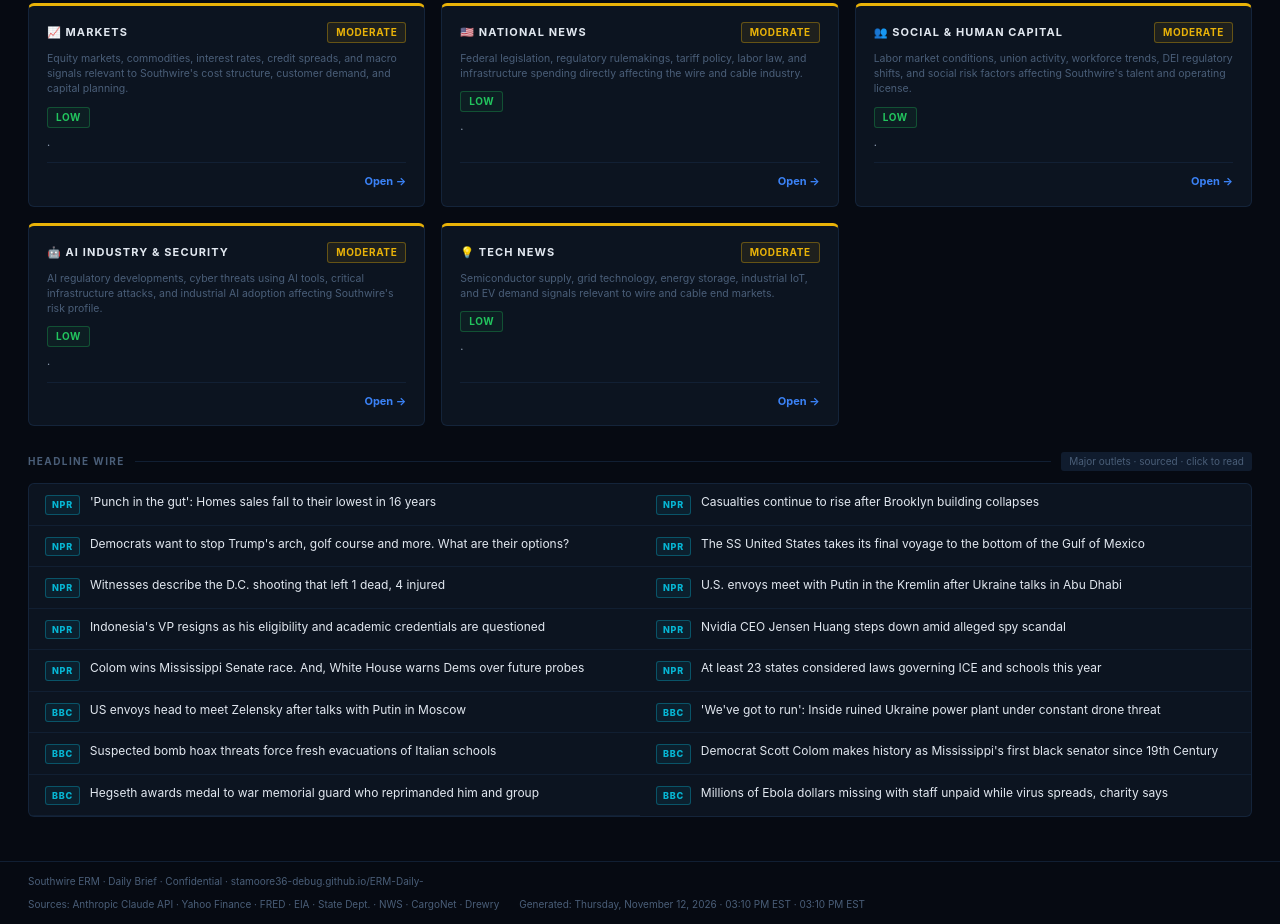
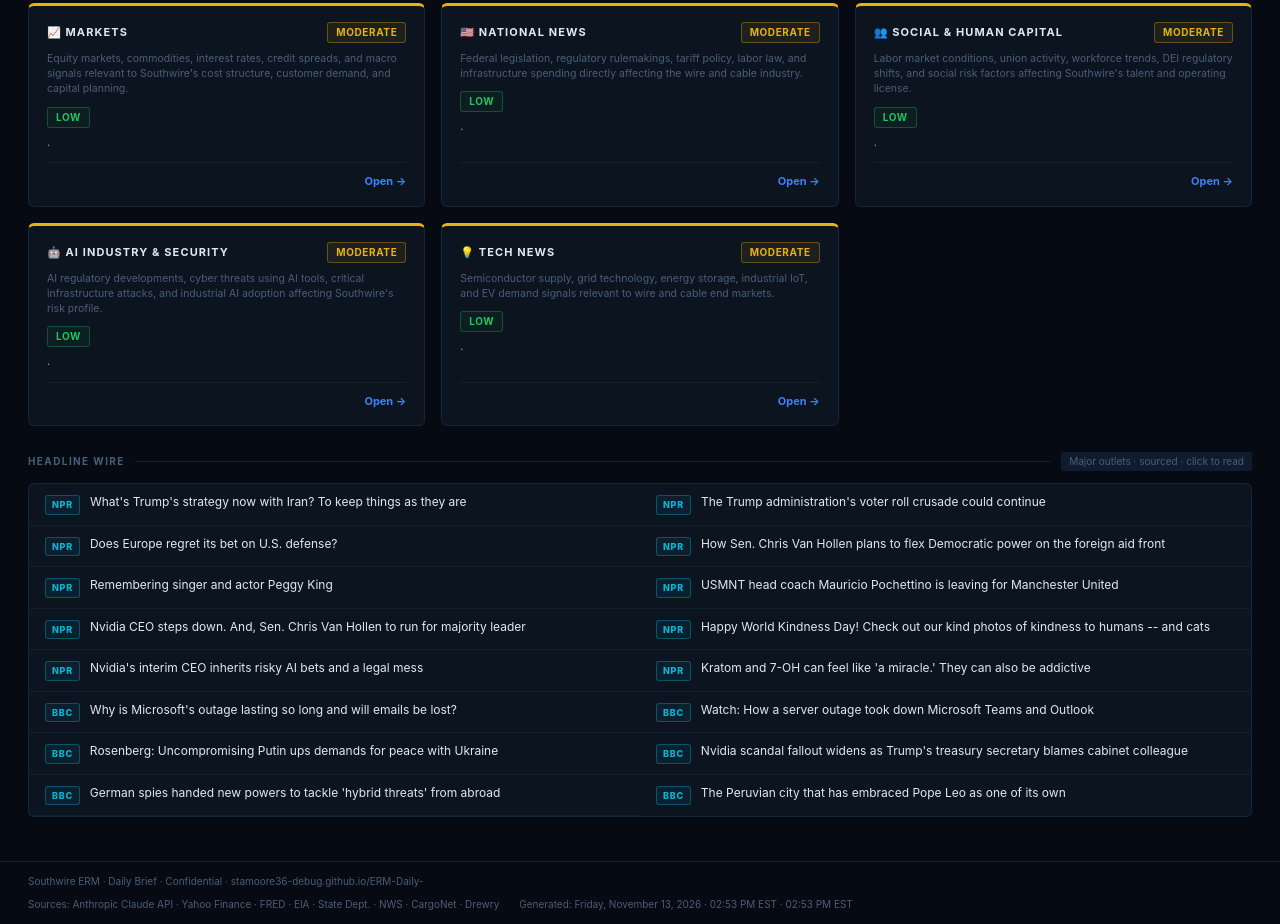
Before and after one commit to stamoore36-debug/ERM-Daily-, a plain HTML site: page index.html in a window 1280 px wide. Shown: the part 1091-2015 px from the top of the page. Drawn offline with Linux system fonts and the light colour scheme.

Commit message:
ERM Daily Brief: 2026-11-13 19:55 UTC

```diff
--- a/index.html
+++ b/index.html
@@ -203,9 +203,9 @@
 
 <script>window.__D = {
   "meta": {
-    "date": "Thursday, November 12, 2026 · 03:10 PM EST",
-    "dateShort": "Nov 12, 2026",
-    "runTime": "03:10 PM EST",
+    "date": "Friday, November 13, 2026 · 02:53 PM EST",
+    "dateShort": "Nov 13, 2026",
+    "runTime": "02:53 PM EST",
     "posture": "ELEVATED",
     "postureSev": "high",
     "counts": {
@@ -219,7 +219,7 @@
     {
       "category": "US Equities",
       "name": "S&P 500",
-      "value": "7,595.98",
+      "value": "7,546.85",
       "unit": "Index · daily close",
       "note": "Broad equity risk-on/risk-off signal. High VIX or S&P drawdown signals demand risk for Southwire construction end markets.",
       "change": "▼ 0.00% day-over-day",
@@ -229,8 +229,8 @@
     {
       "category": "Energy",
       "name": "Brent Crude",
-      "value": "$95.96 /bbl",
-      "unit": "WTI $88.89 /bbl",
+      "value": "$95.86 /bbl",
+      "unit": "WTI $88.70 /bbl",
       "note": "Energy costs affect Southwire manufacturing and logistics. Sustained Brent >$90 pressures freight and resin input costs.",
       "change": "▼ 0.00% day-over-day",
       "changeSev": "good",
@@ -239,8 +239,8 @@
     {
       "category": "Critical Input",
       "name": "Copper (LME)",
-      "value": "$6.19 /lb",
-      "unit": "($13,642 /MT) · LME spot",
+      "value": "$6.08 /lb",
+      "unit": "($13,395 /MT) · LME spot",
       "note": "Primary raw material. Copper content of wire drives COGS. Sustained elevation compresses margin unless hedged or repriced.",
       "change": "▼ 0.00% day-over-day",
       "changeSev": "good",
@@ -249,7 +249,7 @@
     {
       "category": "Critical Input",
       "name": "Aluminum (LME)",
-      "value": "$3,136.50 /lb",
+      "value": "$3,127.50 /lb",
       "unit": "LME spot · Midwest premium add",
       "note": "Key input for aluminum wire and cable. Price signals secondary cost pressure and hedge calendar triggers.",
       "change": "▼ 0.00% day-over-day",
@@ -269,7 +269,7 @@
     {
       "category": "Volatility",
       "name": "VIX",
-      "value": "18.57",
+      "value": "19.03",
       "unit": "CBOE Volatility Index",
       "note": "Equity market fear gauge. VIX >25 indicates risk-off environment; monitor customer demand signals and receivables.",
       "change": "▼ 0.00% day-over-day",
@@ -279,7 +279,7 @@
     {
       "category": "Macro",
       "name": "Natural Gas",
-      "value": "$3.350 /MMBtu",
+      "value": "$3.241 /MMBtu",
       "unit": "Henry Hub futures",
       "note": "Energy input for manufacturing and logistics. Sustained elevation pressures margin. Drives residential heating demand indirectly.",
       "change": "▼ 0.00% day-over-day",
@@ -289,7 +289,7 @@
     {
       "category": "Safe Haven",
       "name": "Gold",
-      "value": "$3,886 /oz",
+      "value": "$3,879 /oz",
       "unit": "COMEX spot",
       "note": "Risk sentiment indicator. Gold >$3,000 with VIX elevation signals macro uncertainty that may dampen CapEx spending by customers.",
       "change": "▼ 0.00% day-over-day",
@@ -300,12 +300,11 @@
   "charts": [
     {
       "name": "S&P 500 · 30d",
-      "value": "7,595.98",
+      "value": "7,546.85",
       "chg": "0.0%",
       "bad": false,
-      "range": "30d range: 7,353.73 – 7,807.24",
+      "range": "30d range: 7,353.73 – 7,805.45",
       "pts": [
-        7807.2402,
         7805.4502,
         7718.9399,
         7744.0601,
@@ -328,17 +327,17 @@
         7549.9399,
         7520.9302,
         7619.3799,
-        7595.9302
+        7592.3999,
+        7547.1401
       ]
     },
     {
       "name": "Brent Crude · 30d",
-      "value": "95.96",
+      "value": "95.86",
       "chg": "0.0%",
       "bad": true,
       "range": "30d range: 91.49 – 117.64",
       "pts": [
-        106.65,
         105.69,
         106.06,
         105.92,
@@ -361,17 +360,17 @@
         92.57,
         91.49,
         92.76,
-        95.96
+        95.82,
+        95.86
       ]
     },
     {
       "name": "Gold · 30d",
-      "value": "3,886.30",
+      "value": "3,878.60",
       "chg": "0.0%",
       "bad": false,
-      "range": "30d range: 3,886.30 – 4,190.60",
+      "range": "30d range: 3,878.40 – 4,181.10",
       "pts": [
-        4190.6001,
         4177.2998,
         4107.8999,
         4170.1001,
@@ -394,17 +393,17 @@
         4114.5,
         4030.2,
         4000.5,
-        3886.3
+        3885.3,
+        3878.3999
       ]
     },
     {
       "name": "VIX · 30d",
-      "value": "18.57",
+      "value": "19.03",
       "chg": "0.0%",
       "bad": true,
-      "range": "30d range: 15.21 – 28.18",
+      "range": "30d range: 15.27 – 28.18",
       "pts": [
-        15.21,
         15.27,
         16.87,
         16.46,
@@ -427,17 +426,17 @@
         19.92,
         19.46,
         17.49,
-        18.56
+        18.7,
+        19.03
       ]
     },
     {
       "name": "Copper (LME) · 30d",
-      "value": "6.19",
+      "value": "6.08",
       "chg": "0.0%",
       "bad": true,
-      "range": "30d range: 6.19 – 6.70",
+      "range": "30d range: 6.08 – 6.68",
       "pts": [
-        6.6985,
         6.678,
         6.6115,
         6.5115,
@@ -460,122 +459,123 @@
         6.3285,
         6.2195,
         6.2745,
-        6.189
+        6.1825,
+        6.0755
       ]
     }
   ],
   "wire": [
     {
       "outlet": "NPR",
-      "title": "'Punch in the gut': Homes sales fall to their lowest in 16 years",
-      "url": "https://www.npr.org/2026/11/12/nx-s1-6038940/punch-in-the-gut-homes-sales-fall-to-their-lowest-in-16-years",
-      "summary": "Existing homes sales in October declined 8.8% from a year earlier, according to the National Association of Realtors.",
-      "pub_date": "Thu, 12 Nov 2026 13:44:00 -0500"
+      "title": "What's Trump's strategy now with Iran? To keep things as they are",
+      "url": "https://www.npr.org/2026/11/13/g-s1-153578/whats-trumps-strategy-now-with-iran-to-keep-things-as-they-are",
+      "summary": "Trump says \"status quo\" is what Gulf Arab allies want as Iran war hits stalemate and midterms force pivot from threats of attacks to economic pressure",
+      "pub_date": "Fri, 13 Nov 2026 14:02:04 -0500"
     },
     {
       "outlet": "NPR",
-      "title": "Casualties continue to rise after Brooklyn building collapses",
-      "url": "https://www.npr.org/sections/the-picture-show/2026/11/12/g-s1-153229/brooklyn-building-collapse-photos",
-      "summary": "First responders continue to search for survivors after a building in Brooklyn collapsed, leaving at least eight dead and dozens injured.",
-      "pub_date": "Thu, 12 Nov 2026 13:15:00 -0500"
+      "title": "The Trump administration's voter roll crusade could continue",
+      "url": "https://www.npr.org/2026/11/13/nx-s1-6034016/voter-fraud-search-trump-california",
+      "summary": "Election officials are preparing for the Trump administration's pressure tactics over potential noncitizens on state voter rolls to continue, though recent court rulings pose new obstacles.",
+      "pub_date": "Fri, 13 Nov 2026 12:00:00 -0500"
     },
     {
       "outlet": "NPR",
-      "title": "Democrats want to stop Trump's arch, golf course and more. What are their options?",
-      "url": "https://www.npr.org/2026/11/12/nx-s1-6034539/democrats-congress-trump-arch-ballroom-funding-oversight",
-      "summary": "As Trump's arch and other projects make their way through the courts, many critics are looking to Congress to stop them. Democrats have a few tools, including funding and oversight.",
-      "pub_date": "Thu, 12 Nov 2026 12:13:54 -0500"
+      "title": "Does Europe regret its bet on U.S. defense?",
+      "url": "https://www.npr.org/sections/planet-money/2026/11/13/nx-s1-6039196/does-europe-regret-its-bet-on-u-s-defense",
+      "summary": "Europe bet big on American defense technology and they're now paying the price. Years-long backlogs are underway due to production delays and the U.S. own military needs.",
+      "pub_date": "Fri, 13 Nov 2026 11:17:43 -0500"
     },
     {
       "outlet": "NPR",
-      "title": "The SS United States takes its final voyage to the bottom of the Gulf of Mexico",
-      "url": "https://www.npr.org/2026/11/12/g-s1-153219/the-deliberate-sinking-of-the-ss-united-states",
-      "summary": "A ship bigger than the Titanic is being sunk off the coast of Florida to make an artificial reef.",
-      "pub_date": "Thu, 12 Nov 2026 11:20:04 -0500"
+      "title": "How Sen. Chris Van Hollen plans to flex Democratic power on the foreign aid front",
+      "url": "https://www.npr.org/2026/11/13/g-s1-153350/senator-chris-van-hollen-global-health-development-aid",
+      "summary": "He's the ranking member of the Senate Foreign Relations Subcommittee that oversees health aid and he's just announced he's running for Majority Leader. He spoke to NPR about his foreign aid vision.",
+      "pub_date": "Fri, 13 Nov 2026 10:46:35 -0500"
     },
     {
       "outlet": "NPR",
-      "title": "Witnesses describe the D.C. shooting that left 1 dead, 4 injured",
-      "url": "https://www.npr.org/2026/11/12/nx-s1-6038860/dc-logan-circle-shooting",
-      "summary": "A gunman opened fire at a gym in Washington, D.C.'s Logan Circle Thursday morning. One person has been confirmed killed and four others injured. The gunman is dead, according to police.",
-      "pub_date": "Thu, 12 Nov 2026 11:12:53 -0500"
+      "title": "Remembering singer and actor Peggy King",
+      "url": "https://www.npr.org/2026/11/13/nx-s1-6038917/remembering-singer-and-actor-peggy-king",
+      "summary": "King, who died Oct. 25, got her start singing in big bands in the 1950s. She had a string of hits, a contract with MGM and was a popular fixture on TV variety shows. Originally broadcast in 1983.",
+      "pub_date": "Fri, 13 Nov 2026 08:35:22 -0500"
     },
     {
       "outlet": "NPR",
-      "title": "U.S. envoys meet with Putin in the Kremlin after Ukraine talks in Abu Dhabi",
-      "url": "https://www.npr.org/2026/11/12/nx-s1-6038809/us-envoys-meet-putin-russia-ukraine-war-talks",
-      "summary": "Jared Kushner and Steve Witkoff went to the Kremlin to brief Russian President Vladimir Putin and are scheduled to fly later to Ireland for talks with Ukrainian President Volodymyr Zelenskyy.",
-      "pub_date": "Thu, 12 Nov 2026 10:26:34 -0500"
+      "title": "USMNT head coach Mauricio Pochettino is leaving for Manchester United",
+      "url": "https://www.npr.org/2026/11/13/nx-s1-6038932/mauricio-pochettino-usmnt-manchester-united",
+      "summary": "Mauricio Pochettino is out as head coach of the U.S. men's national soccer team. Pochettino led the U.S. to the round of 16 at last year's World Cup. He's departing to coach Manchester United.",
+      "pub_date": "Fri, 13 Nov 2026 08:32:23 -0500"
     },
     {
       "outlet": "NPR",
-      "title": "Indonesia's VP resigns as his eligibility and academic credentials are questioned",
-      "url": "https://www.npr.org/2026/11/12/g-s1-153190/indonesias-vp-resigns-as-his-eligibility-and-academic-credentials-are-questioned",
-      "summary": "Raka is the son of former President Joko Widodo. The Constitutional Court and the Supreme Court ruled last month that the documents that Raka submitted regarding his overseas education didn't meet election requirements.",
-      "pub_date": "Thu, 12 Nov 2026 09:22:50 -0500"
+      "title": "Nvidia CEO steps down. And, Sen. Chris Van Hollen to run for majority leader",
+      "url": "https://www.npr.org/2026/11/13/g-s1-153532/up-first-newsletter-nvidia-jensen-huang-colette-kress-ukraine-russia-chris-van-hollen",
+      "summary": "Nvidia's chief financial officer has been appointed interim CEO after Jensen Huang stepped down from the role. And, Sen. Chris Van Hollen says he will challenge Chuck Schumer for majority leader.",
+      "pub_date": "Fri, 13 Nov 2026 07:07:12 -0500"
     },
     {
       "outlet": "NPR",
-      "title": "Nvidia CEO Jensen Huang steps down amid alleged spy scandal",
-      "url": "https://www.npr.org/2026/11/12/nx-s1-6037833/jensen-huang-nvidia-stepped-down",
-      "summary": "Huang co-founded the chipmaker Nvidia, which has become one of the driving forces behind the AI boom. But reports that he may have had an affair with an alleged Chinese spy quickly sank his career.",
-      "pub_date": "Thu, 12 Nov 2026 09:17:20 -0500"
+      "title": "Happy World Kindness Day! Check out our kind photos of kindness to humans -- and cats",
+      "url": "https://www.npr.org/2026/11/13/g-s1-153274/world-kindness-day-altruism-generosity",
+      "summary": "Friday, November 13 is World Kindness Day. Your mission: Do something kind. Small acts of kindness definitely count!",
+      "pub_date": "Fri, 13 Nov 2026 07:06:28 -0500"
     },
     {
       "outlet": "NPR",
-      "title": "Colom wins Mississippi Senate race. And, White House warns Dems over future probes",
-      "url": "https://www.npr.org/2026/11/12/g-s1-153171/up-first-newsletter-scott-colom-trump-democrats-ukraine-russia",
-      "summary": "After more than a week of counting ballots, Scott Colom has narrowly won the Mississippi Senate seat. And, the White House has sent a letter warning Democrats who plan to investigate the administration.",
-      "pub_date": "Thu, 12 Nov 2026 07:15:48 -0500"
+      "title": "Nvidia's interim CEO inherits risky AI bets and a legal mess",
+      "url": "https://www.npr.org/2026/11/13/nx-s1-6038868/nvidia-interim-ceo-colette-kress-ai-bets-investigation-lutnick",
+      "summary": "AI expert Gary Marcus breaks down what's at stake for Nvidia and the mess its new CEO has inherited.",
+      "pub_date": "Fri, 13 Nov 2026 06:47:00 -0500"
     },
     {
       "outlet": "NPR",
-      "title": "At least 23 states considered laws governing ICE and schools this year",
-      "url": "https://www.npr.org/2026/11/12/nx-s1-5718547/ice-schools-state-laws-federal-immigration",
-      "summary": "When ICE agents show up at a school, educators rely on a patchwork of policies to know what to do. This year, many state legislatures tried to update those policies.",
-      "pub_date": "Thu, 12 Nov 2026 05:00:00 -0500"
+      "title": "Kratom and 7-OH can feel like 'a miracle.' They can also be addictive",
+      "url": "https://www.npr.org/2026/11/13/nx-s1-6039203/kratom-7-oh-dea-addiction-opioid",
+      "summary": "In the last decade, strong support for kratom and 7-OH products have kept them federally legal. That's started to change. A crackdown for some highly potent products related to kratom is coming.",
+      "pub_date": "Fri, 13 Nov 2026 06:00:00 -0500"
     },
     {
       "outlet": "BBC",
-      "title": "US envoys head to meet Zelensky after talks with Putin in Moscow",
-      "url": "https://www.bbc.co.uk/news/articles/cwrkgmymk55zo?at_medium=RSS&at_campaign=rss",
-      "summary": "US envoy Steve Witkoff says President Putin has agreed to European negotiators joining the next round of Ukraine talks.",
-      "pub_date": "Thu, 12 Nov 2026 18:28:59 GMT"
+      "title": "Why is Microsoft's outage lasting so long and will emails be lost?",
+      "url": "https://www.bbc.co.uk/news/articles/cwvg238zrnm5o?at_medium=RSS&at_campaign=rss",
+      "summary": "Microsoft says it is continuing to restore services including Outlook and Teams following a global outage.",
+      "pub_date": "Fri, 13 Nov 2026 18:36:57 GMT"
     },
     {
       "outlet": "BBC",
-      "title": "'We've got to run': Inside ruined Ukraine power plant under constant drone threat",
-      "url": "https://www.bbc.co.uk/news/videos/cm93rp3gxn6qo?at_medium=RSS&at_campaign=rss",
-      "summary": "Dan Johnson visits one of the country's largest power stations, barely left standing after a ballistic missile strike by Russia.",
-      "pub_date": "Thu, 12 Nov 2026 13:02:46 GMT"
+      "title": "Watch: How a server outage took down Microsoft Teams and Outlook",
+      "url": "https://www.bbc.co.uk/news/videos/cqzjr903n01po?at_medium=RSS&at_campaign=rss",
+      "summary": "A Microsoft outage is affecting services including Teams, Outlook and AI software Copilot.",
+      "pub_date": "Fri, 13 Nov 2026 11:43:27 GMT"
     },
     {
       "outlet": "BBC",
-      "title": "Suspected bomb hoax threats force fresh evacuations of Italian schools",
-      "url": "https://www.bbc.co.uk/news/articles/cr894w453e90o?at_medium=RSS&at_campaign=rss",
-      "summary": "Schools across Italy have received bomb threats for the second day in a row, sparking fresh panic and evacuations.",
-      "pub_date": "Thu, 12 Nov 2026 19:23:02 GMT"
+      "title": "Rosenberg: Uncompromising Putin ups demands for peace with Ukraine",
+      "url": "https://www.bbc.co.uk/news/articles/cq39glwprknjo?at_medium=RSS&at_campaign=rss",
+      "summary": "The fact the question of European security now features in discussions is viewed in Moscow as a victory, BBC Russia Editor Steve Rosenberg says.",
+      "pub_date": "Fri, 13 Nov 2026 16:40:31 GMT"
     },
     {
       "outlet": "BBC",
-      "title": "Democrat Scott Colom makes history as Mississippi's first black senator since 19th Century",
-      "url": "https://www.bbc.co.uk/news/articles/cw7vppyr80eeo?at_medium=RSS&at_campaign=rss",
-      "summary": "In a state Trump won two years ago by 22 points, Colom's victory extends a string of Democratic wins in the Senate.",
-      "pub_date": "Thu, 12 Nov 2026 12:56:55 GMT"
+      "title": "Nvidia scandal fallout widens as Trump's treasury secretary blames cabinet colleague",
+      "url": "https://www.bbc.co.uk/news/articles/cqvg2d1eg7zro?at_medium=RSS&at_campaign=rss",
+      "summary": "Scott Bessent suggests Howard Lutnick’s commerce department failed to ban exports of Nvidia's chips to a firm thought to have links with China.",
+      "pub_date": "Fri, 13 Nov 2026 19:53:57 GMT"
     },
     {
       "outlet": "BBC",
-      "title": "Hegseth awards medal to war memorial guard who reprimanded him and group",
-      "url": "https://www.bbc.co.uk/news/articles/cmvg2r3dq7xno?at_medium=RSS&at_campaign=rss",
-      "summary": "Specialist Thomas Iglesias was given a Joint Service Commendation Medal for the execution of his duties after Wednesday's incident.",
-      "pub_date": "Thu, 12 Nov 2026 18:47:35 GMT"
+      "title": "German spies handed new powers to tackle 'hybrid threats' from abroad",
+      "url": "https://www.bbc.co.uk/news/articles/c6jre3z03w4go?at_medium=RSS&at_campaign=rss",
+      "summary": "German reforms mean foreign and domestic intelligence services will have greater powers to combat espionage, terrorism and sabotage.",
+      "pub_date": "Fri, 13 Nov 2026 15:42:52 GMT"
     },
     {
       "outlet": "BBC",
-      "title": "Millions of Ebola dollars missing with staff unpaid while virus spreads, charity says",
-      "url": "https://www.bbc.co.uk/news/articles/cx98757ymm6zo?at_medium=RSS&at_campaign=rss",
-      "summary": "Medical staff are going unpaid, lack proper training and are struggling with shortages of essential supplies, MSF warns",
-      "pub_date": "Thu, 12 Nov 2026 15:18:20 GMT"
+      "title": "The Peruvian city that has embraced Pope Leo as one of its own",
+      "url": "https://www.bbc.co.uk/news/articles/cwg7l8n7dx5mo?at_medium=RSS&at_campaign=rss",
+      "summary": "Pope Leo XIV is in Peru as part of his Latin America tour, just weeks after having surgery for lung cancer.",
+      "pub_date": "Fri, 13 Nov 2026 18:34:45 GMT"
     }
   ],
   "segments": [
@@ -591,7 +591,7 @@
           {
             "cat": "Wire Input",
             "name": "Copper (LME)",
-            "val": "$6.19 /lb",
+            "val": "$6.08 /lb",
             "unit": "LME spot",
             "note": "Primary cost driver",
             "chg": "0.00% day",
@@ -601,7 +601,7 @@
           {
             "cat": "Wire Input",
             "name": "Aluminum (LME)",
-            "val": "$3,136.50 /lb",
+            "val": "$3,127.50 /lb",
             "unit": "LME spot",
             "note": "Al wire and insulation",
             "chg": "0.00% day",
@@ -611,7 +611,7 @@
           {
             "cat": "Energy",
             "name": "WTI Crude",
-            "val": "$88.89 /bbl",
+            "val": "$88.70 /bbl",
             "unit": "NYMEX front month",
             "note": "Logistics and resin proxy",
             "chg": "0.00% day",
@@ -621,7 +621,7 @@
           {
             "cat": "Energy",
             "name": "Natural Gas",
-            "val": "$3.350 /MMBtu",
+            "val": "$3.241 /MMBtu",
             "unit": "Henry Hub",
             "note": "Manufacturing energy cost",
             "chg": "0.00% day",
@@ -840,7 +840,7 @@
           }
         ],
         "highRisk": [],
-        "updatedAt": "Nov 12, 2026",
+        "updatedAt": "Nov 13, 2026",
         "source": "U.S. State Dept.",
         "sourceUrl": "https://travel.state.gov"
       }
```
Also changed, not shown: data/data.json (+100 -100 lines).
